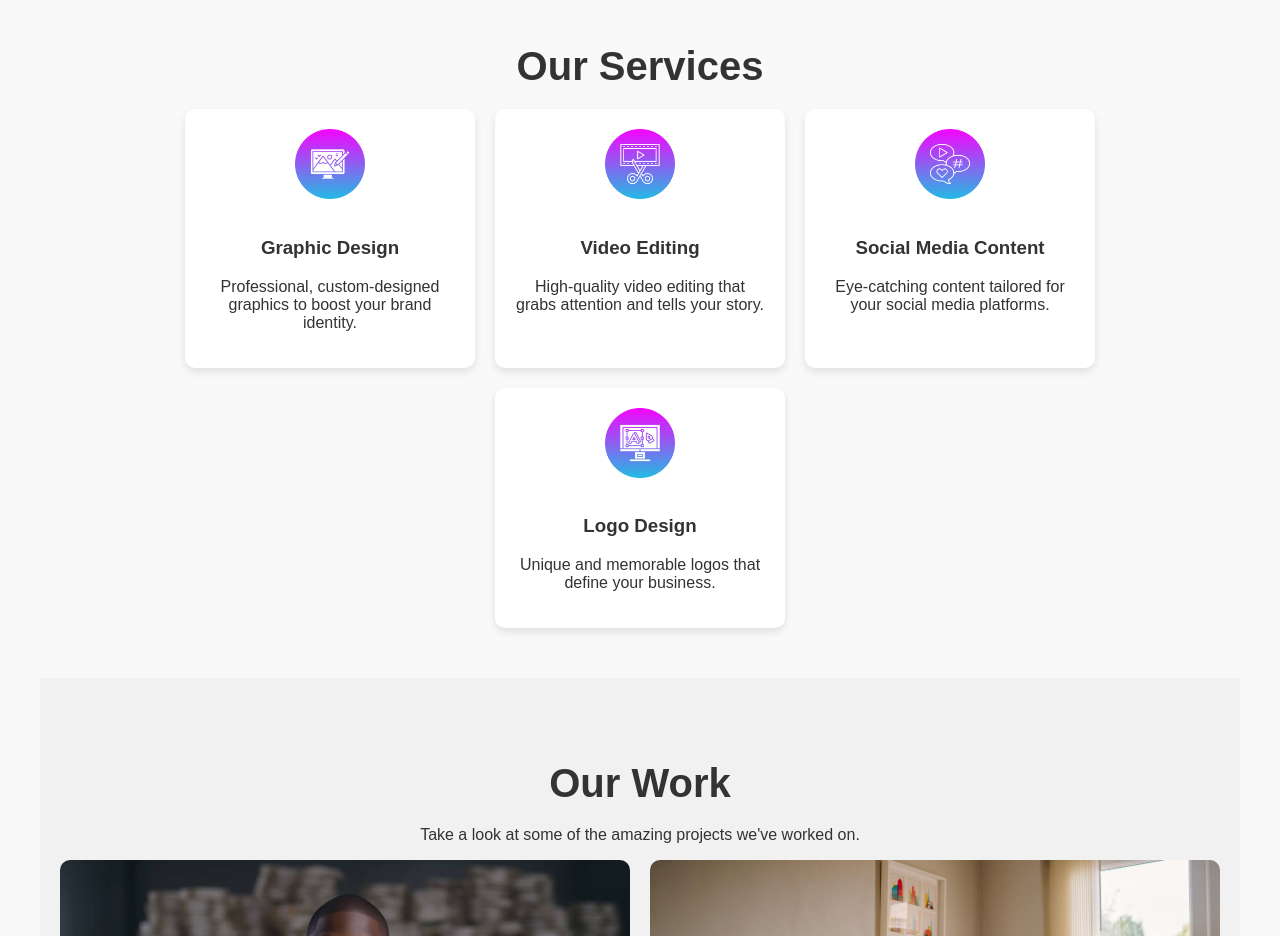
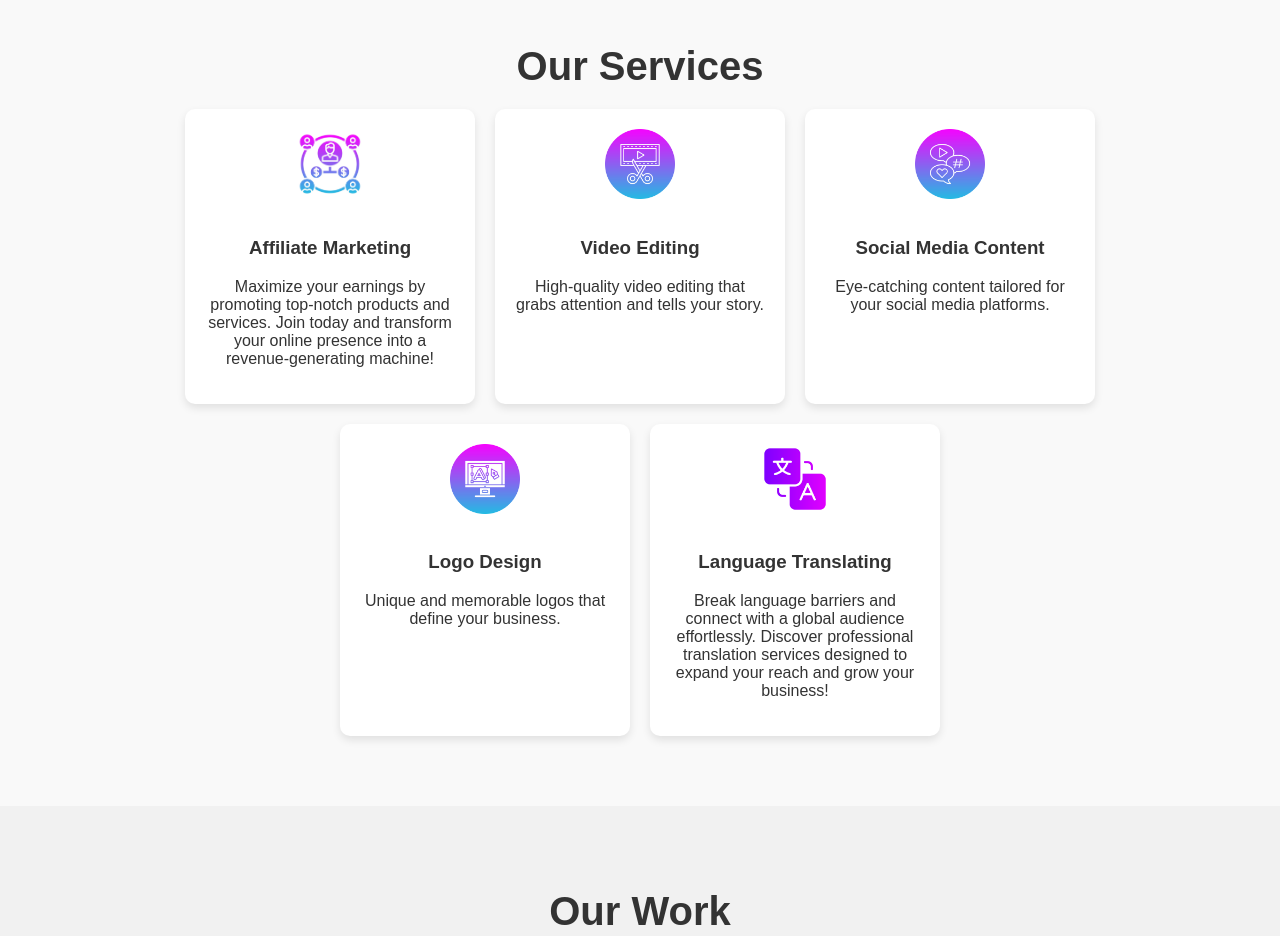
Before and after one commit to Abdrahmanolamilekan-001/creative_studio, a plain HTML site: page index.html in a window 1280 px wide. Shown: the part 680-1616 px from the top of the page. Drawn offline with Linux system fonts and the light colour scheme.

Commit message:
i added new thing

```diff
--- a/index.html
+++ b/index.html
@@ -37,12 +37,12 @@
         <h2>Our Services</h2>
         <div class="service-cards">
           <div class="service-card">
-            <img src="icons/graphic-editor.png" alt="Graphic Design" />
-            <h3>Graphic Design</h3>
+            <img src="icons/affiliate-marketing-icon.avif" alt="Graphic Design" />
+            <h3>Affiliate Marketing</h3>
             <p>
-              Professional, custom-designed graphics to boost your brand
-              identity.
+              Maximize your earnings by promoting top-notch products and services. Join today and transform your online presence into a revenue-generating machine!
             </p>
+
           </div>
           <div class="service-card">
             <img src="icons/video-editor.png" alt="Video Editing" />
@@ -64,7 +64,16 @@
             <h3>Logo Design</h3>
             <p>Unique and memorable logos that define your business.</p>
           </div>
+          <div class="service-card">
+            <img src="icons/translate.png" alt="Logo Design" />
+            <h3>Language Translating</h3>
+            <p>
+              Break language barriers and connect with a global audience effortlessly. Discover professional translation services designed to expand your reach and grow your business!
+            </p>
+
+          </div>
         </div>
+      </div>
       </section>
 
       <!-- Portfolio Section -->
```
Also changed, not shown: icons/affiliate-marketing-icon.avif (added), icons/translate.png (added).
